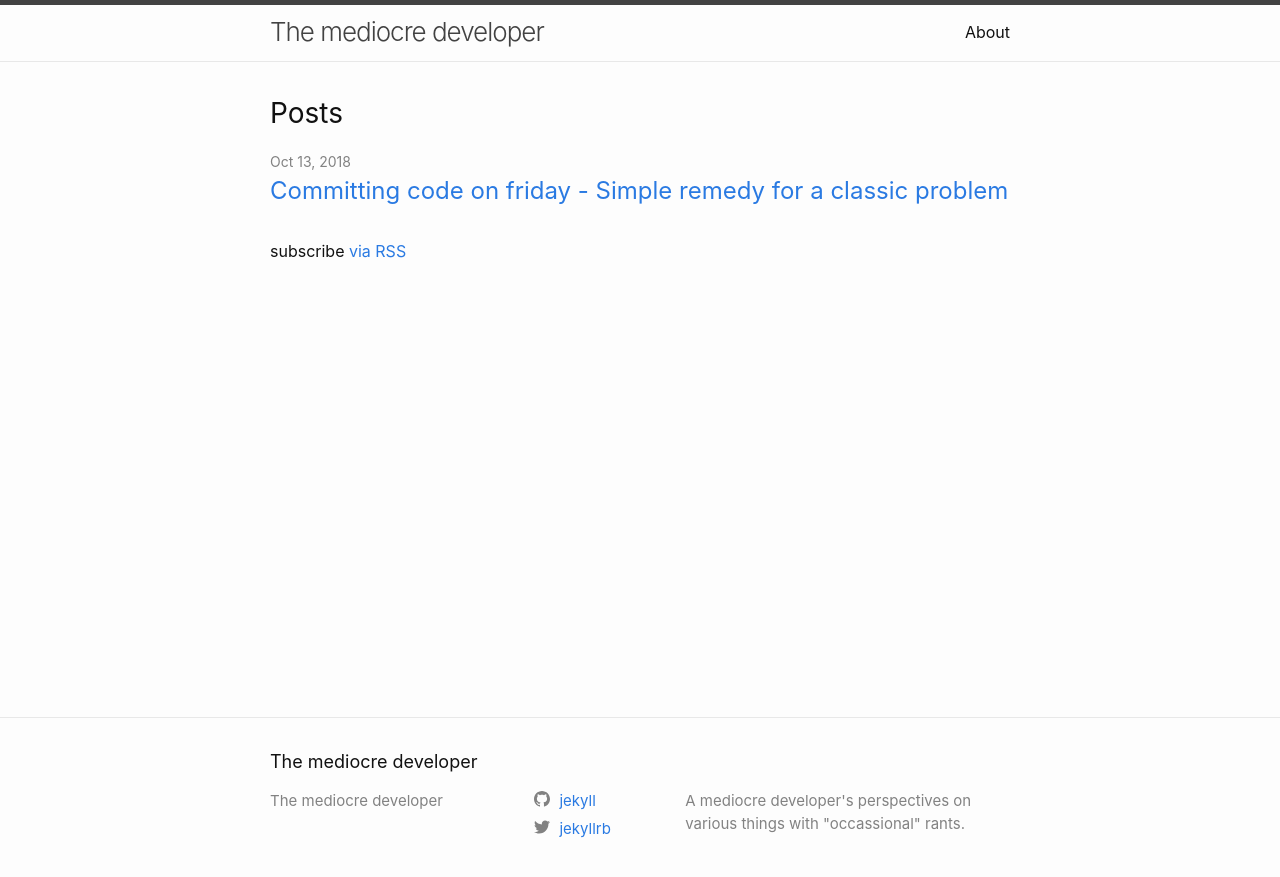
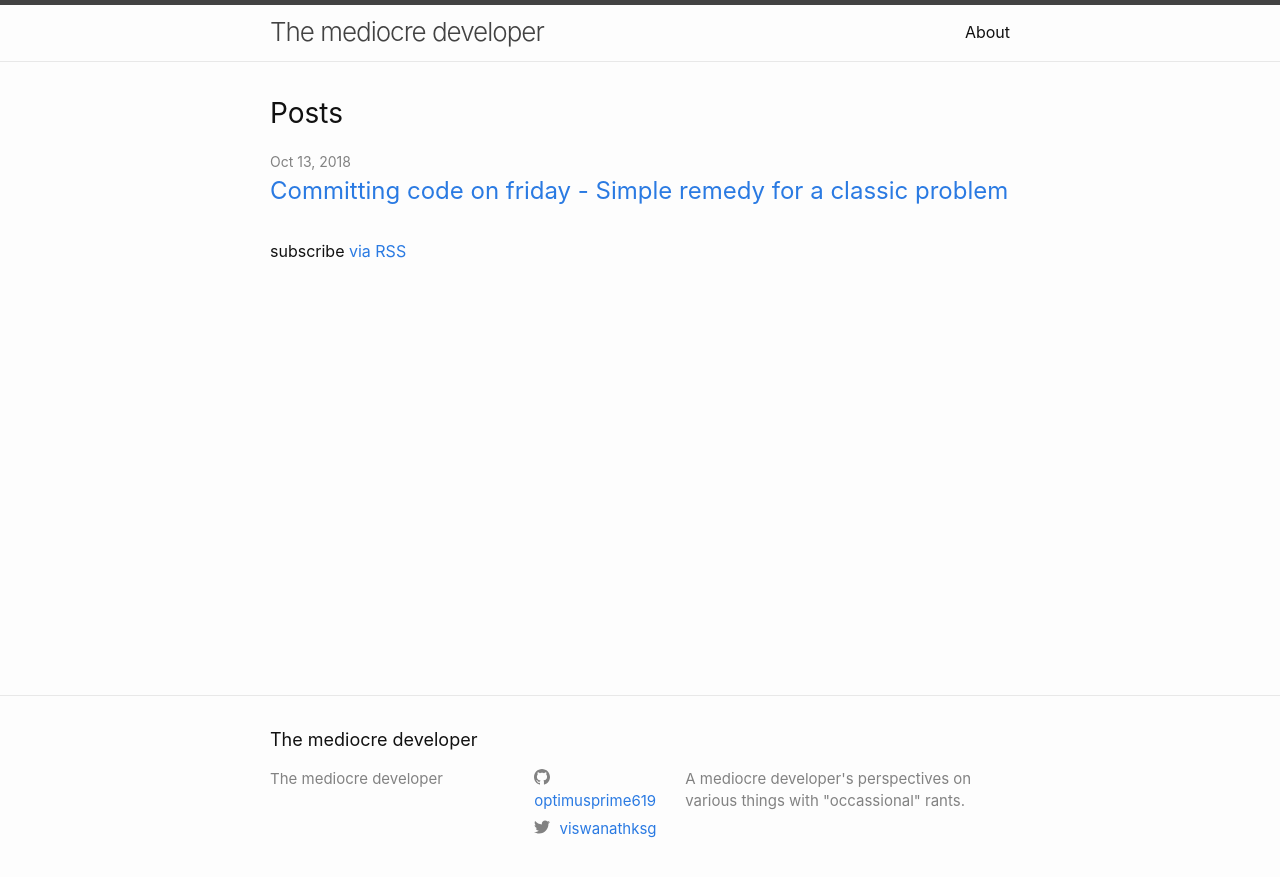
Before and after one commit to optimusprime619/optimusprime619.github.io, a Jekyll site: the page built from index.md, in a window 1280 px wide. Shown: the top 877 px of the page. Built offline with Jekyll 4.4.1, drawn with Linux system fonts in a browser that asks for light colours.

Commit message:
fix: github and twitter links now point to authors accounts

```diff
--- a/_config.yml
+++ b/_config.yml
@@ -19,8 +19,8 @@ description: >- # this means to ignore newlines until "baseurl:"
   A mediocre developer's perspectives on various things with "occassional" rants.
 baseurl: "" # the subpath of your site, e.g. /blog
 url: "" # the base hostname & protocol for your site, e.g. http://example.com
-twitter_username: jekyllrb
-github_username:  jekyll
+twitter_username: viswanathksg
+github_username:  optimusprime619
 
 # Build settings
 markdown: kramdown
```
